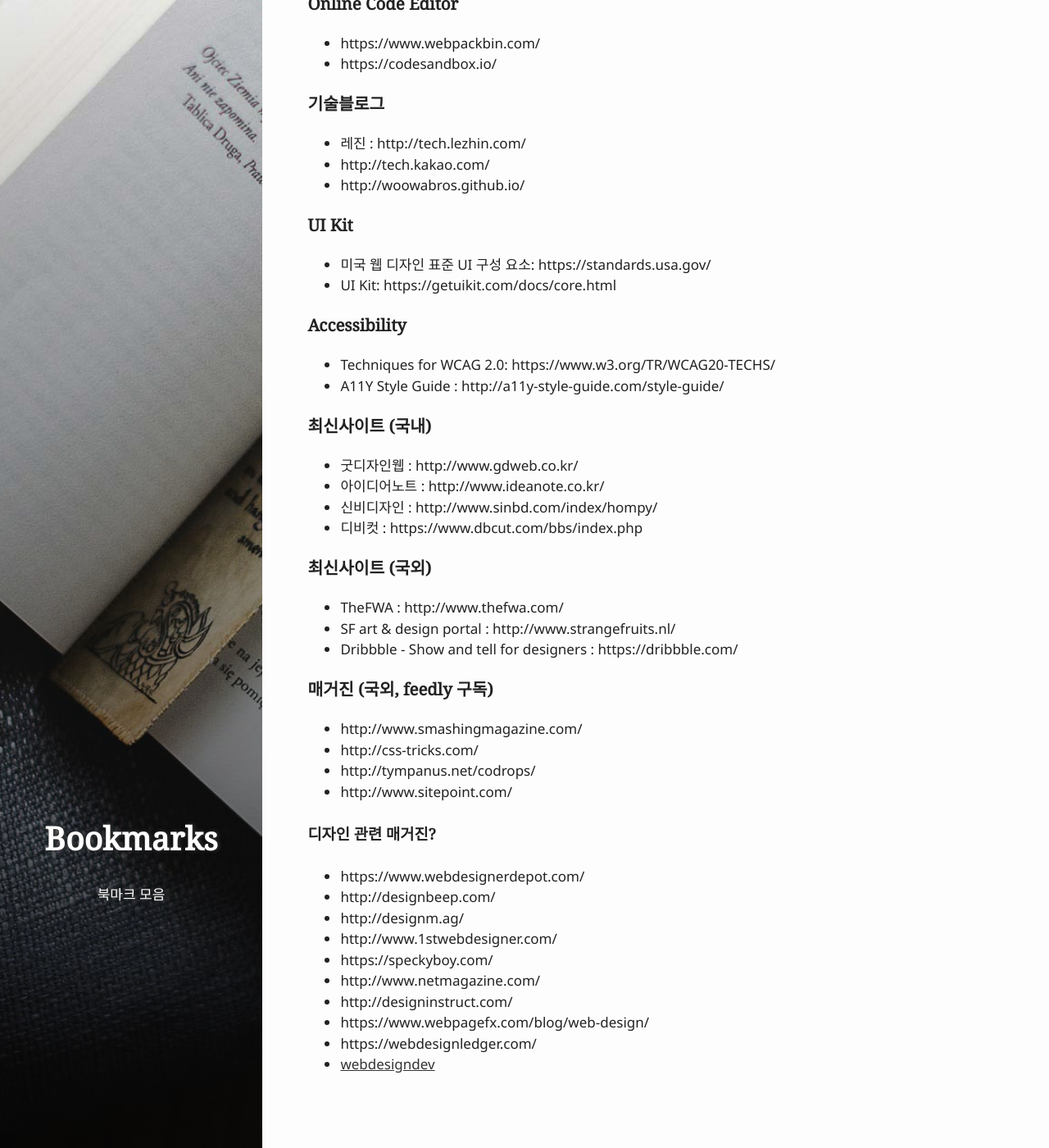
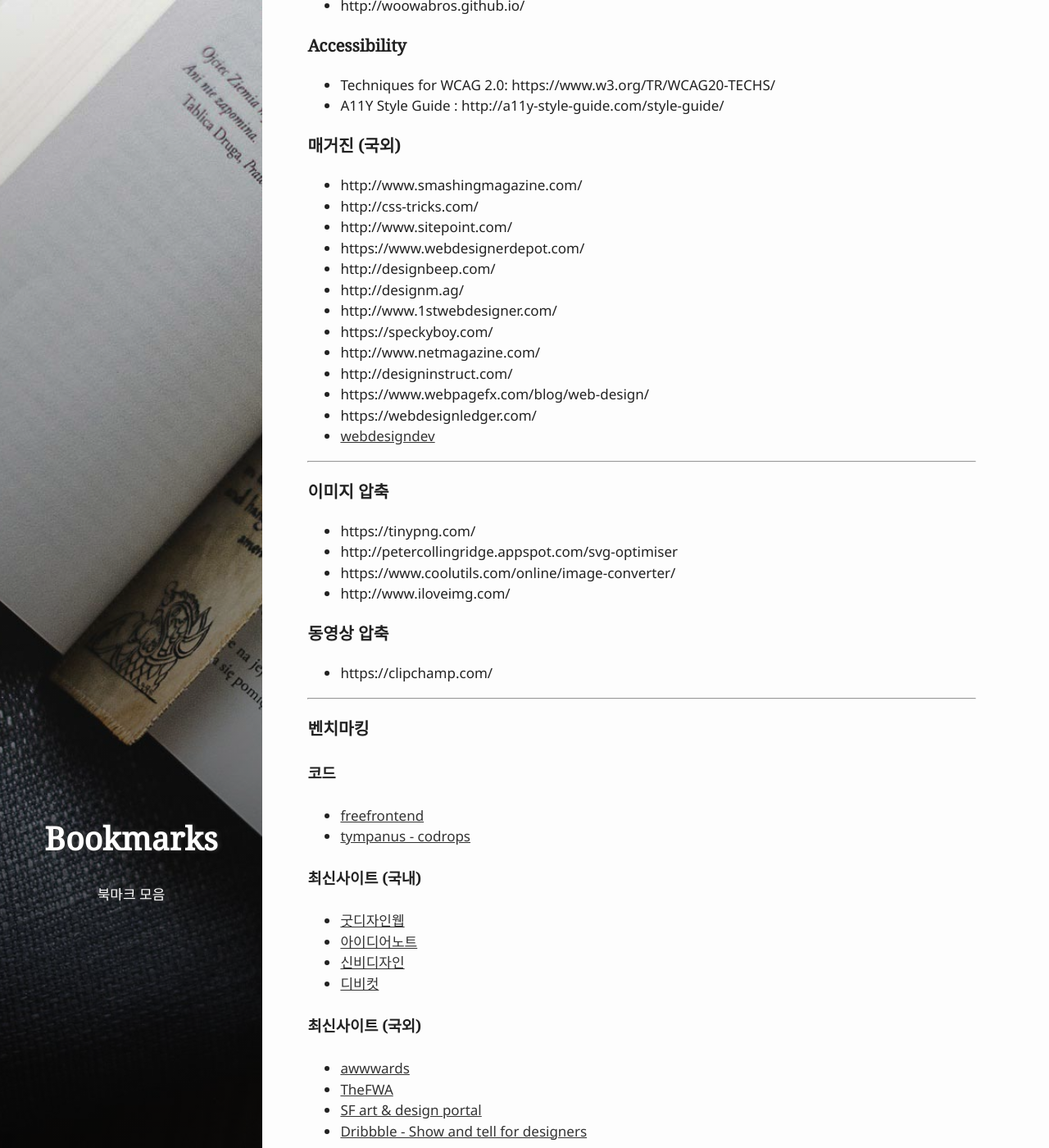
Before and after one commit to pigjh1/pigjh1.github.com, a Jekyll site: the page built from bookmarks.md, in a window 1280 px wide and 1400 px high, scrolled down 2245 px. Shown: the whole window at 82% size. Built offline with Jekyll 4.4.1, drawn with Linux system fonts in a browser that asks for light colours; some of the changed text lies outside the part shown.

Commit message:
Update bookmark

```diff
--- a/bookmarks.md
+++ b/bookmarks.md
@@ -91,32 +84,14 @@
 - http://tech.kakao.com/
 - http://woowabros.github.io/
 
-### UI Kit
-- 미국 웹 디자인 표준 UI 구성 요소: https://standards.usa.gov/
-- UI Kit: https://getuikit.com/docs/core.html
-
 ### Accessibility
 - Techniques for WCAG 2.0: https://www.w3.org/TR/WCAG20-TECHS/
 - A11Y Style Guide : http://a11y-style-guide.com/style-guide/
 
-### 최신사이트 (국내)
-- 굿디자인웹 : http://www.gdweb.co.kr/
-- 아이디어노트 : http://www.ideanote.co.kr/
-- 신비디자인 : http://www.sinbd.com/index/hompy/
-- 디비컷 : https://www.dbcut.com/bbs/index.php
-
-### 최신사이트 (국외)
-- TheFWA : http://www.thefwa.com/
-- SF art & design portal : http://www.strangefruits.nl/
-- Dribbble - Show and tell for designers : https://dribbble.com/
-
-### 매거진 (국외, feedly 구독)
+### 매거진 (국외)
 - http://www.smashingmagazine.com/
 - http://css-tricks.com/
-- http://tympanus.net/codrops/
 - http://www.sitepoint.com/
-
-#### 디자인 관련 매거진?
 - https://www.webdesignerdepot.com/
 - http://designbeep.com/
 - http://designm.ag/
@@ -127,3 +102,33 @@
 - https://www.webpagefx.com/blog/web-design/
 - https://webdesignledger.com/
 - [webdesigndev](http://www.webdesigndev.com/)
+
+---
+
+### 이미지 압축
+- https://tinypng.com/
+- http://petercollingridge.appspot.com/svg-optimiser
+- https://www.coolutils.com/online/image-converter/
+- http://www.iloveimg.com/
+
+### 동영상 압축
+- https://clipchamp.com/
+
+---
+
+### 벤치마킹
+#### 코드
+- [freefrontend](http://freefrontend.com/)
+- [tympanus - codrops](http://tympanus.net/codrops/)
+
+#### 최신사이트 (국내)
+- [굿디자인웹](http://www.gdweb.co.kr/)
+- [아이디어노트](http://www.ideanote.co.kr/)
+- [신비디자인](http://www.sinbd.com/index/hompy/)
+- [디비컷](https://www.dbcut.com/bbs/index.php)
+
+#### 최신사이트 (국외)
+- [awwwards](https://www.awwwards.com/)
+- [TheFWA](http://www.thefwa.com/)
+- [SF art & design portal](http://www.strangefruits.nl/)
+- [Dribbble - Show and tell for designers](https://dribbble.com/)
```
Also changed, not shown: other parts of bookmarks.md (+3 -10 lines).
